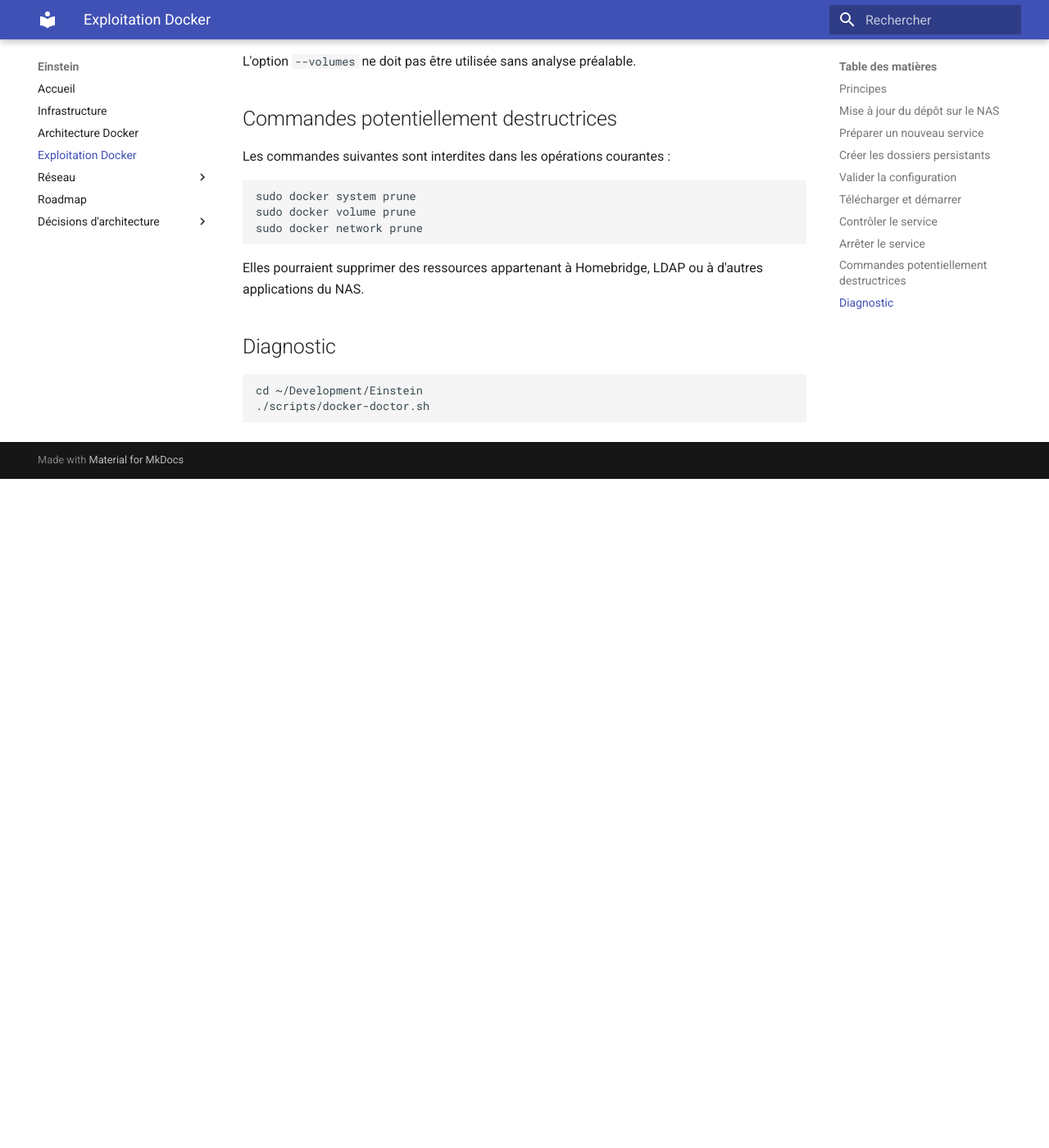
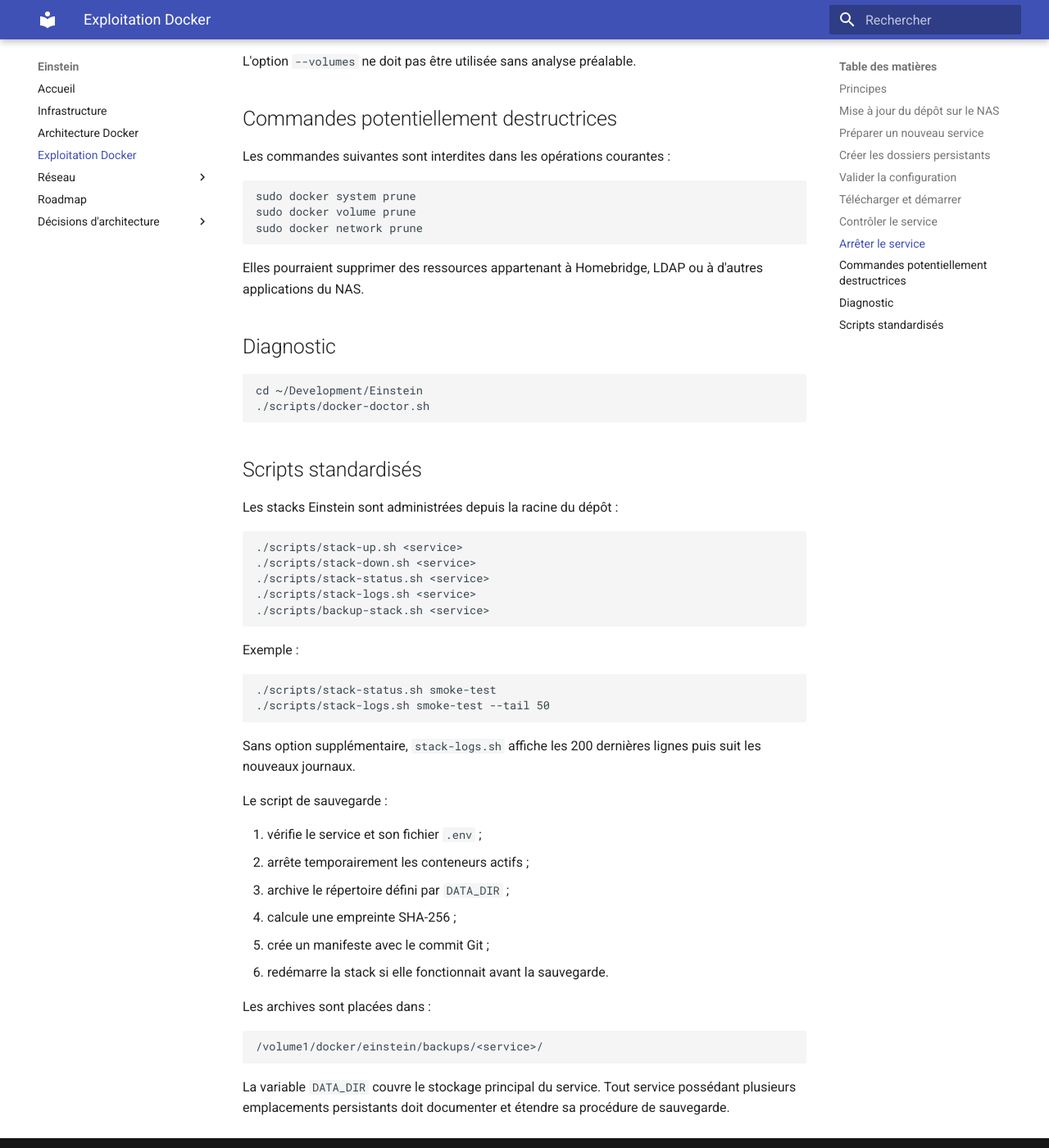
Before and after one commit to asanchez74/Einstein, an MkDocs documentation site: the page built from docs/docker-operations.md, in a window 1280 px wide and 1400 px high, scrolled down 2138 px. Shown: the whole window at 82% size. Built offline with MkDocs 1.6.1 and Material for MkDocs 9.7.7, drawn with Linux system fonts in a browser that asks for light colours; before the commit the page ends 2722 px from its top, so only the background shows below that.

Commit message:
feat: add Docker stack operation scripts

````diff
--- a/docs/docker-operations.md
+++ b/docs/docker-operations.md
@@ -122,3 +122,44 @@
 cd ~/Development/Einstein
 ./scripts/docker-doctor.sh
 ```
+
+## Scripts standardisés
+
+Les stacks Einstein sont administrées depuis la racine du dépôt :
+
+```bash
+./scripts/stack-up.sh <service>
+./scripts/stack-down.sh <service>
+./scripts/stack-status.sh <service>
+./scripts/stack-logs.sh <service>
+./scripts/backup-stack.sh <service>
+```
+
+Exemple :
+
+```bash
+./scripts/stack-status.sh smoke-test
+./scripts/stack-logs.sh smoke-test --tail 50
+```
+
+Sans option supplémentaire, `stack-logs.sh` affiche les 200 dernières lignes
+puis suit les nouveaux journaux.
+
+Le script de sauvegarde :
+
+1. vérifie le service et son fichier `.env` ;
+2. arrête temporairement les conteneurs actifs ;
+3. archive le répertoire défini par `DATA_DIR` ;
+4. calcule une empreinte SHA-256 ;
+5. crée un manifeste avec le commit Git ;
+6. redémarre la stack si elle fonctionnait avant la sauvegarde.
+
+Les archives sont placées dans :
+
+```text
+/volume1/docker/einstein/backups/<service>/
+```
+
+La variable `DATA_DIR` couvre le stockage principal du service. Tout service
+possédant plusieurs emplacements persistants doit documenter et étendre sa
+procédure de sauvegarde.
````
Also changed, not shown: 6 other files.
